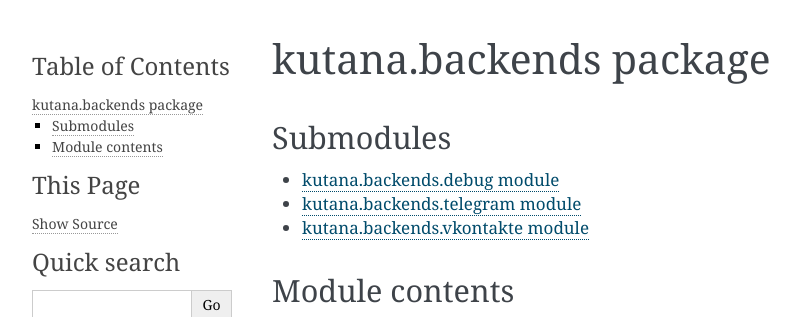
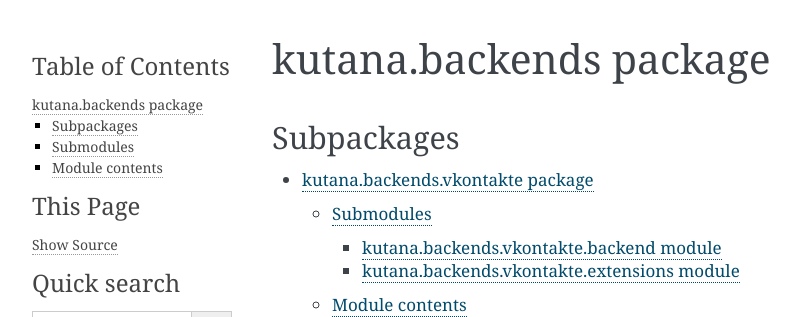
Before and after one commit to ekonda/kutana, a Sphinx documentation site: the page built from docs/src/kutana.backends.rst, in a window 1280 px wide, cut to the strip 0-317 px from the top of the page. Shown: the whole strip, without its empty margins (148-948 px from the left). Built offline with Sphinx 7.4.7, drawn with Linux system fonts in a browser that asks for light colours.

Commit message:
Updated docs

```diff
--- a/docs/src/kutana.backends.rst
+++ b/docs/src/kutana.backends.rst
@@ -1,5 +1,12 @@
 kutana.backends package
 =======================
+
+Subpackages
+-----------
+
+.. toctree::
+
+   kutana.backends.vkontakte
 
 Submodules
 ----------
--- /dev/null
+++ b/docs/src/kutana.backends.vkontakte.backend.rst
@@ -0,0 +1,7 @@
+kutana.backends.vkontakte.backend module
+========================================
+
+.. automodule:: kutana.backends.vkontakte.backend
+   :members:
+   :undoc-members:
+   :show-inheritance:
--- /dev/null
+++ b/docs/src/kutana.backends.vkontakte.extensions.rst
@@ -0,0 +1,7 @@
+kutana.backends.vkontakte.extensions module
+===========================================
+
+.. automodule:: kutana.backends.vkontakte.extensions
+   :members:
+   :undoc-members:
+   :show-inheritance:
--- a/docs/src/modules.rst
+++ b/docs/src/modules.rst
@@ -1,5 +1,5 @@
-kutana-4
-========
+kutana
+======
 
 .. toctree::
    :maxdepth: 4
```
Also changed, not shown: other parts of docs/src/kutana.backends.rst (+0 -1 lines), docs/src/kutana.backends.vkontakte.rst (+13 -2 lines), 2 other files.
